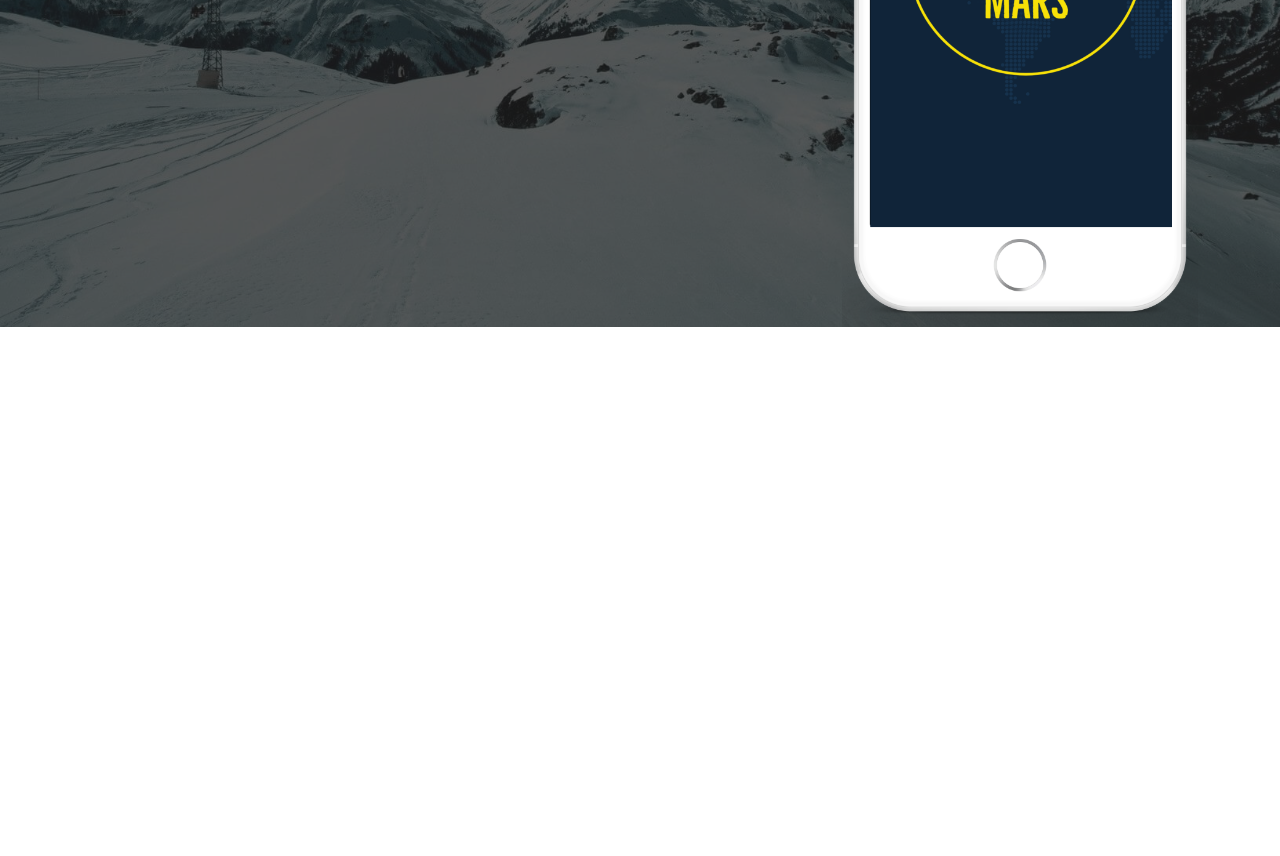
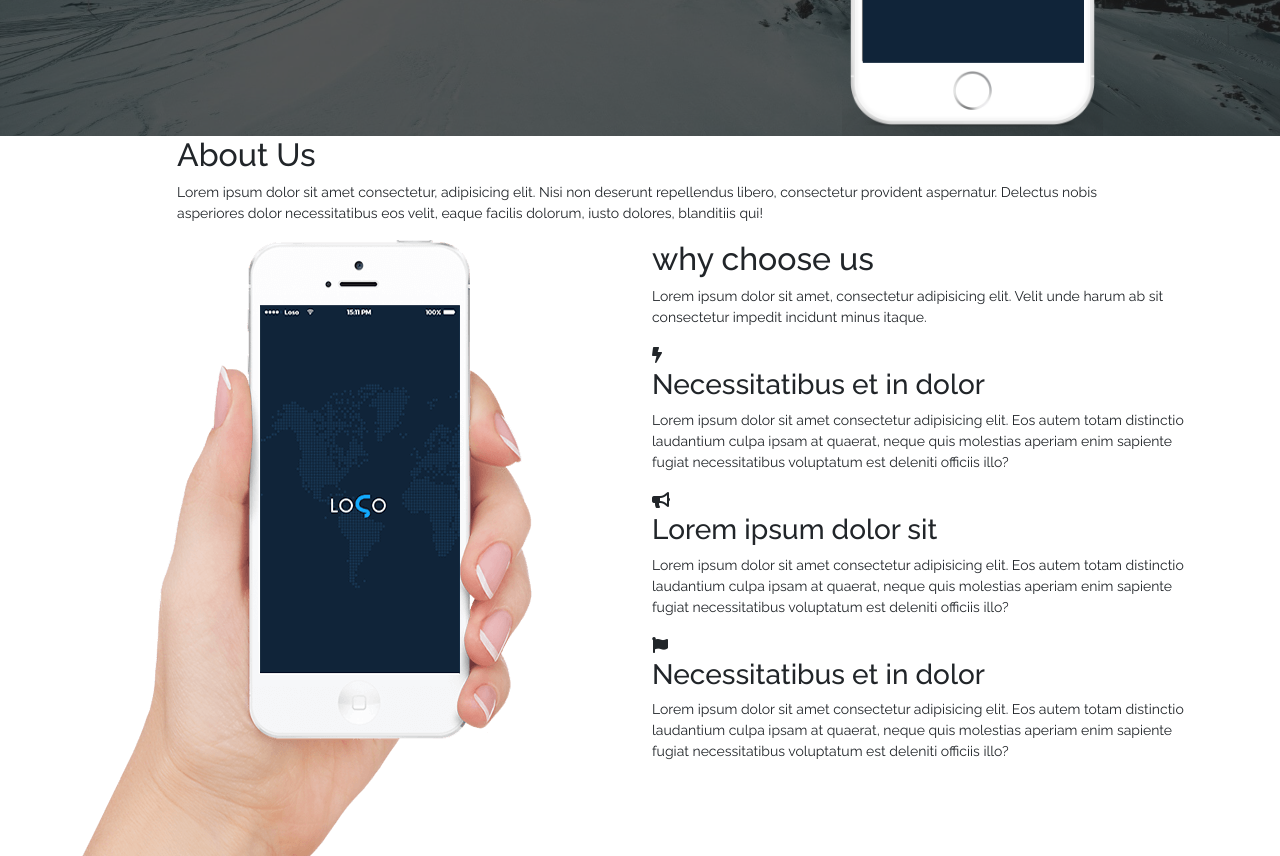
Before and after one commit to marstarek/Responsive-Website-HTML-CSS-JS-Bootstrap, a plain HTML site: page index.html in a window 1280 px wide. Shown: the part 520-1376 px from the top of the page. Before the commit the page ends 847 px from the top, so only its background shows below. Drawn offline with Linux system fonts and the light colour scheme; files whose address does not match are found by name.

Commit message:
about us sec

```diff
--- a/index.html
+++ b/index.html
@@ -57,7 +57,7 @@
                             </div>
                         </div>
                     </div>
-                    <div class="col-md-4">
+                    <div class="col-md-3 md-offset-1">
                         <div class="header-iphone">
                             <!-- header iphone -->
                             <img src="./images/iphone-header.png " alt="header iphone" />
@@ -67,6 +67,72 @@
             </div>
         </div>
     </header>
+    <section>
+        <div class="container">
+            <div class="row">
+                <div class="col-md-10 offset-md-1">
+                    <!-- about us tittle -->
+                    <div class="section-tittle">
+                        <h2>About Us</h2>
+                        <p>
+                            Lorem ipsum dolor sit amet consectetur, adipisicing elit. Nisi non deserunt repellendus libero, consectetur provident aspernatur. Delectus nobis asperiores dolor necessitatibus eos velit, eaque facilis dolorum, iusto dolores, blanditiis qui!
+                        </p>
+                    </div>
+                </div>
+            </div>
+        </div>
+        <div class="choose-us-wrapper">
+            <div class="container">
+                <div class="row">
+                    <div class="col-md-6">
+                        <!-- about iphone -->
+                        <div class="about-iphone">
+                            <img src="./images/about-iphone.png" alt="" />
+                        </div>
+                    </div>
+                    <div class="col-md-6">
+                        <!-- why choose us -->
+                        <div class="choose-us-tittle">
+                            <h2>why choose us</h2>
+                            <p>
+                                Lorem ipsum dolor sit amet, consectetur adipisicing elit. Velit unde harum ab sit consectetur impedit incidunt minus itaque.
+                            </p>
+                        </div>
+                        <div class="choose-us-des">
+                            <!-- choose-us-item 1 -->
+                            <div class="choose-us-item">
+                                <div><i class="fas fa-bolt"></i></div>
+                                <h3>Necessitatibus et in dolor</h3>
+                                <p>
+                                    Lorem ipsum dolor sit amet consectetur adipisicing elit. Eos autem totam distinctio laudantium culpa ipsam at quaerat, neque quis molestias aperiam enim sapiente fugiat necessitatibus voluptatum est deleniti officiis illo?
+                                </p>
+                            </div>
+                            <!-- choose-us-item 2 -->
+
+                            <div class="choose-us-item">
+                                <div><i class="fas fa-bullhorn"></i></div>
+                                <h3>Lorem ipsum dolor sit</h3>
+                                <p>
+                                    Lorem ipsum dolor sit amet consectetur adipisicing elit. Eos autem totam distinctio laudantium culpa ipsam at quaerat, neque quis molestias aperiam enim sapiente fugiat necessitatibus voluptatum est deleniti officiis illo?
+                                </p>
+                            </div>
+                            <!-- choose-us-item 3 -->
+
+                            <div class="choose-us-item">
+                                <div><i class="fas fa-flag"></i></div>
+                                <h3>Necessitatibus et in dolor</h3>
+                                <p>
+                                    Lorem ipsum dolor sit amet consectetur adipisicing elit. Eos autem totam distinctio laudantium culpa ipsam at quaerat, neque quis molestias aperiam enim sapiente fugiat necessitatibus voluptatum est deleniti officiis illo?
+                                </p>
+                            </div>
+                        </div>
+                    </div>
+                </div>
+            </div>
+        </div>
+    </section>
+    <!-- testimonials -->
+
     <!-- Bootstrap JavaScript -->
     <script src="./js/jquery-3.6.0.js"></script>
     <script src="./js/bootstrap.min.js"></script>
```
